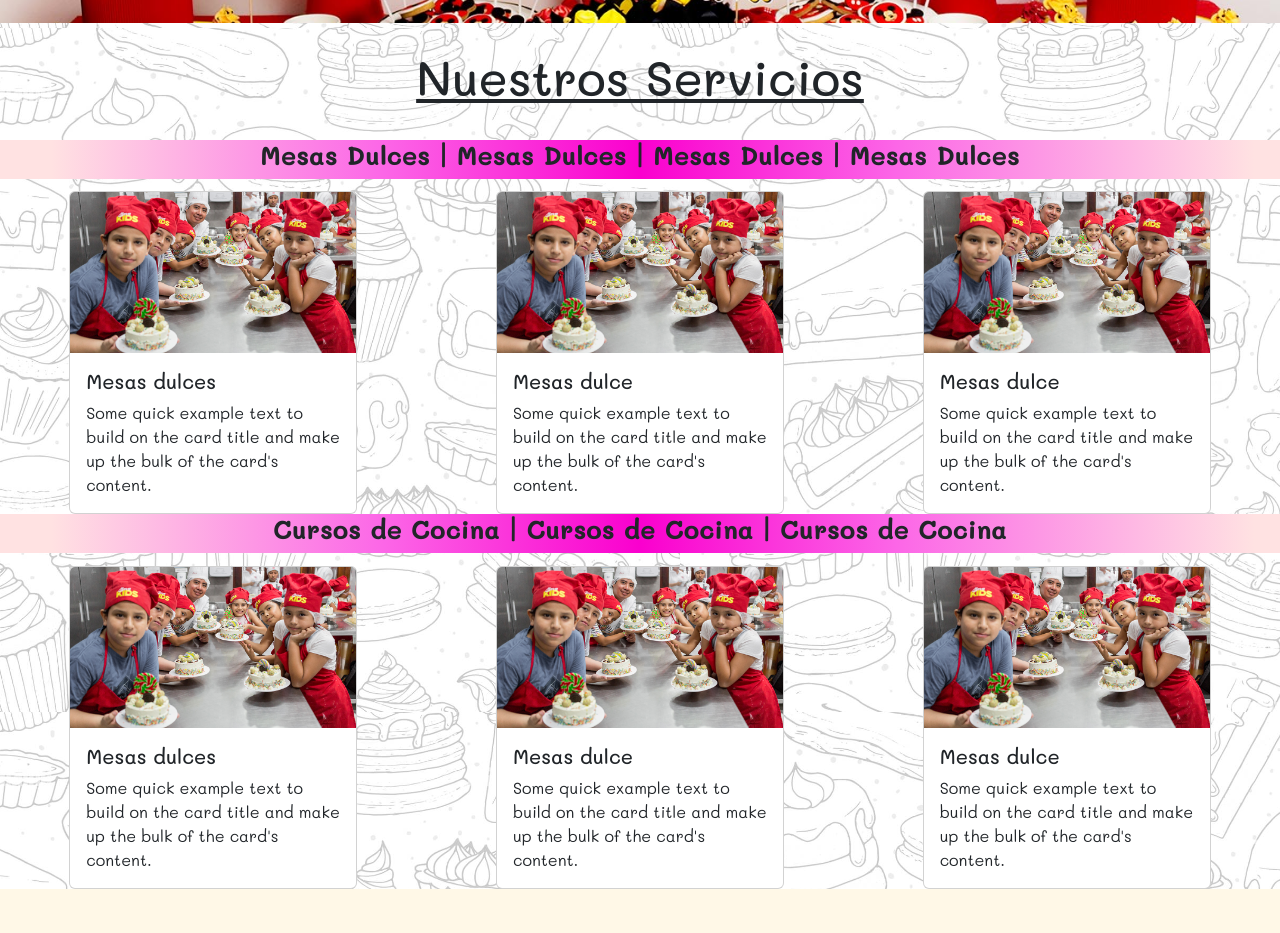
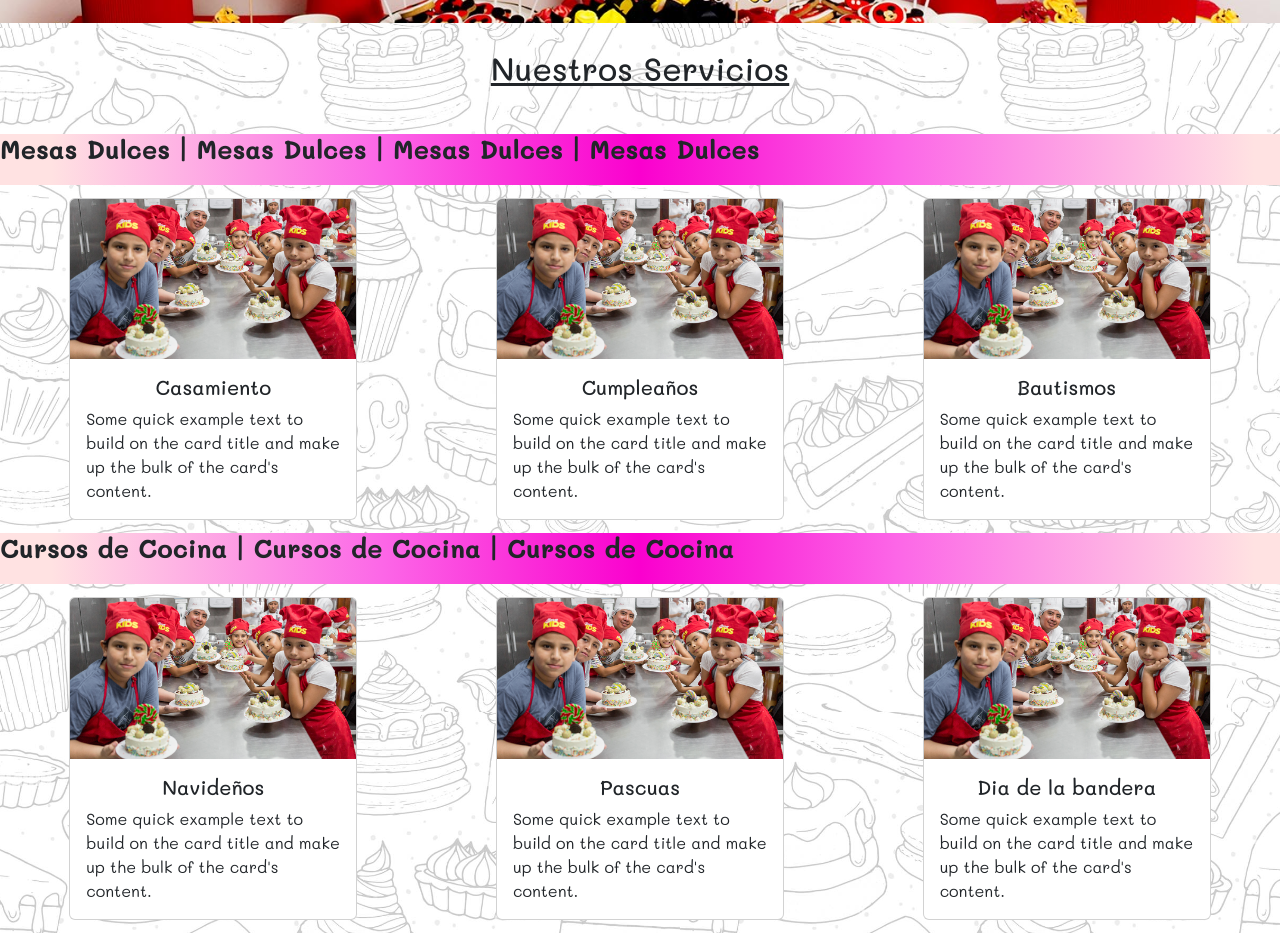
Before and after one commit to salvasoss/Natalia-Cordoba-Reposteria, a website: page pages/servicios.html in a window 1280 px wide. Shown: the part 1340-2273 px from the top of the page. Drawn offline with nearby package versions, Linux system fonts and the light colour scheme.

Commit message:
seguir luego

```diff
--- a/pages/servicios.html
+++ b/pages/servicios.html
@@ -87,7 +87,7 @@
         <div class="card" style="width: 18rem;">
           <img src="../images/curso cocina 1.jpg" class="card-img-top" alt="...">
           <div class="card-body">
-            <h5 class="card-title">Mesas dulces</h5>
+            <h5 class="card-title">Casamiento</h5>
             <p class="card-text">Some quick example text to build on the card title and make up the bulk of the card's
               content.</p>
           </div>
@@ -96,7 +96,7 @@
         <div class="card" style="width: 18rem;">
           <img src="../images/curso cocina 1.jpg" class="card-img-top" alt="...">
           <div class="card-body">
-            <h5 class="card-title">Mesas dulce</h5>
+            <h5 class="card-title">Cumpleaños</h5>
             <p class="card-text">Some quick example text to build on the card title and make up the bulk of the card's
               content.</p>
           </div>
@@ -105,7 +105,7 @@
         <div class="card" style="width: 18rem;">
           <img src="../images/curso cocina 1.jpg" class="card-img-top" alt="...">
           <div class="card-body">
-            <h5 class="card-title">Mesas dulce</h5>
+            <h5 class="card-title">Bautismos</h5>
             <p class="card-text">Some quick example text to build on the card title and make up the bulk of the card's
               content.</p>
           </div>
@@ -120,7 +120,7 @@
         <div class="card" style="width: 18rem;">
           <img src="../images/curso cocina 1.jpg" class="card-img-top" alt="...">
           <div class="card-body">
-            <h5 class="card-title">Mesas dulces</h5>
+            <h5 class="card-title"> Navideños</h5>
             <p class="card-text">Some quick example text to build on the card title and make up the bulk of the card's
               content.</p>
           </div>
@@ -129,7 +129,7 @@
         <div class="card" style="width: 18rem;">
           <img src="../images/curso cocina 1.jpg" class="card-img-top" alt="...">
           <div class="card-body">
-            <h5 class="card-title">Mesas dulce</h5>
+            <h5 class="card-title">Pascuas</h5>
             <p class="card-text">Some quick example text to build on the card title and make up the bulk of the card's
               content.</p>
           </div>
@@ -138,7 +138,7 @@
         <div class="card" style="width: 18rem;">
           <img src="../images/curso cocina 1.jpg" class="card-img-top" alt="...">
           <div class="card-body">
-            <h5 class="card-title">Mesas dulce</h5>
+            <h5 class="card-title">Dia de la bandera </h5>
             <p class="card-text">Some quick example text to build on the card title and make up the bulk of the card's
               content.</p>
           </div>
--- a/scss/styles.scss
+++ b/scss/styles.scss
@@ -7,6 +7,17 @@
     padding: 0;
     box-sizing: border-box;
     font-family: 'Mali', cursive;
+}
+
+@keyframes loop {
+	0% {
+        transform: translateX(-100vw);
+    }
+
+    100% {
+        transform: translateX( 100%);
+    }
+
 }
 
 body {
@@ -145,10 +156,14 @@ header {
     background: #ffe2e2;
     background: linear-gradient(94deg, #ffe2e2 4%, #fc66e7 30%, #fa00ce 50%, #fc66e7 70%, #ffe2e2 98%);
     height: 8vw;
+    display: flex;
+    justify-content: center;
+    div{
+        margin: 0.5vw
+    }
     h1 {
         text-align: center;
         text-decoration: underline;
-        padding-top: 1vw;
         font-size: 3vw;
     }
 
@@ -307,18 +322,18 @@ input[type="submit"] {
     padding: 2vw 0 2vw 0 ;
     h1 {
         text-decoration: underline;
-        font-size: 3rem;
+        font-size: 2.5vw;
     }
 }
 
 .span-mesasdulces{
-    background: rgb(255,226,226);
-    background: linear-gradient(90deg, rgba(255,226,226,1) 4%, rgba(252,102,231,1) 30%, rgba(250,0,206,1) 50%, rgba(252,102,231,1) 70%, rgba(255,226,226,1) 98%);
+    background: #ffe2e2;
+    background: linear-gradient(90deg, #ffe2e2 4%, #fc66e7 30%, #fa00ce 50%, #fc66e7 70%, #ffe2e2 98%);
     overflow: hidden;
-    margin-bottom: 1vw;
-
+    margin: 1vw 0 1vw 0;
+    height: 4vw;
     h2{
-        text-align: center;
+        vertical-align: middle;
         font-size: 2vw;
         font-weight: bolder;
         animation: loop 10s linear infinite;
@@ -326,17 +341,9 @@ input[type="submit"] {
     }
 }
 
-@keyframes loop {
-	0% {
-        transform: translateX(-100vw);
+    .card-title {
+        text-align: center;
     }
-
-    100% {
-        transform: translateX( 100%);
-    }
-
-
-}
 
 
 
@@ -344,6 +351,7 @@ input[type="submit"] {
 .servicios-cards-flex {
     display: flex;
     justify-content: space-around;
+    margin-bottom: 1vw;
 }
 
 @media screen and (max-width : 1024px) {
```
Also changed, not shown: index.html (+4 -0 lines), css/styles.css, 1 other file.
